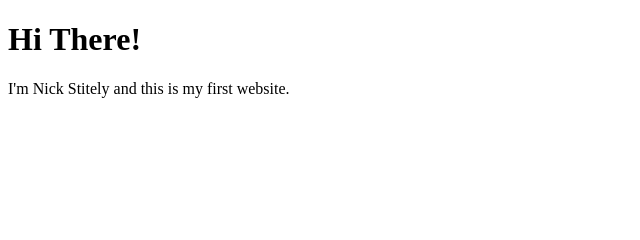
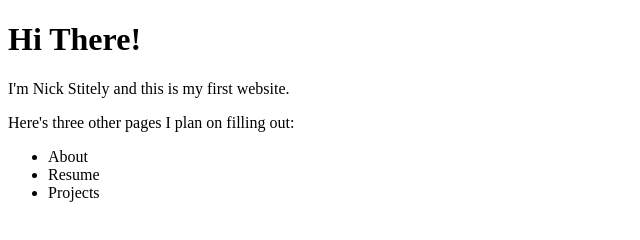
Before and after one commit to nstitely/nstitely.github.io, a plain HTML site: page index.html in a window 1280 px wide. Shown: the whole page, without its empty margins (0-640 px from the left). Drawn offline with Linux system fonts and the light colour scheme.

Commit message:
first website updated

```diff
--- a/index.html
+++ b/index.html
@@ -7,5 +7,12 @@
   <body>
     <h1>Hi There!</h1>
     <p>I'm Nick Stitely and this is my first website.</p>
+    <p>Here's three other pages I plan on filling out:
+      <ul>
+        <li>About</li>
+        <li>Resume</li>
+        <li>Projects</li>
+      </ul>
+    </p>
   </body>
 </html>
```
